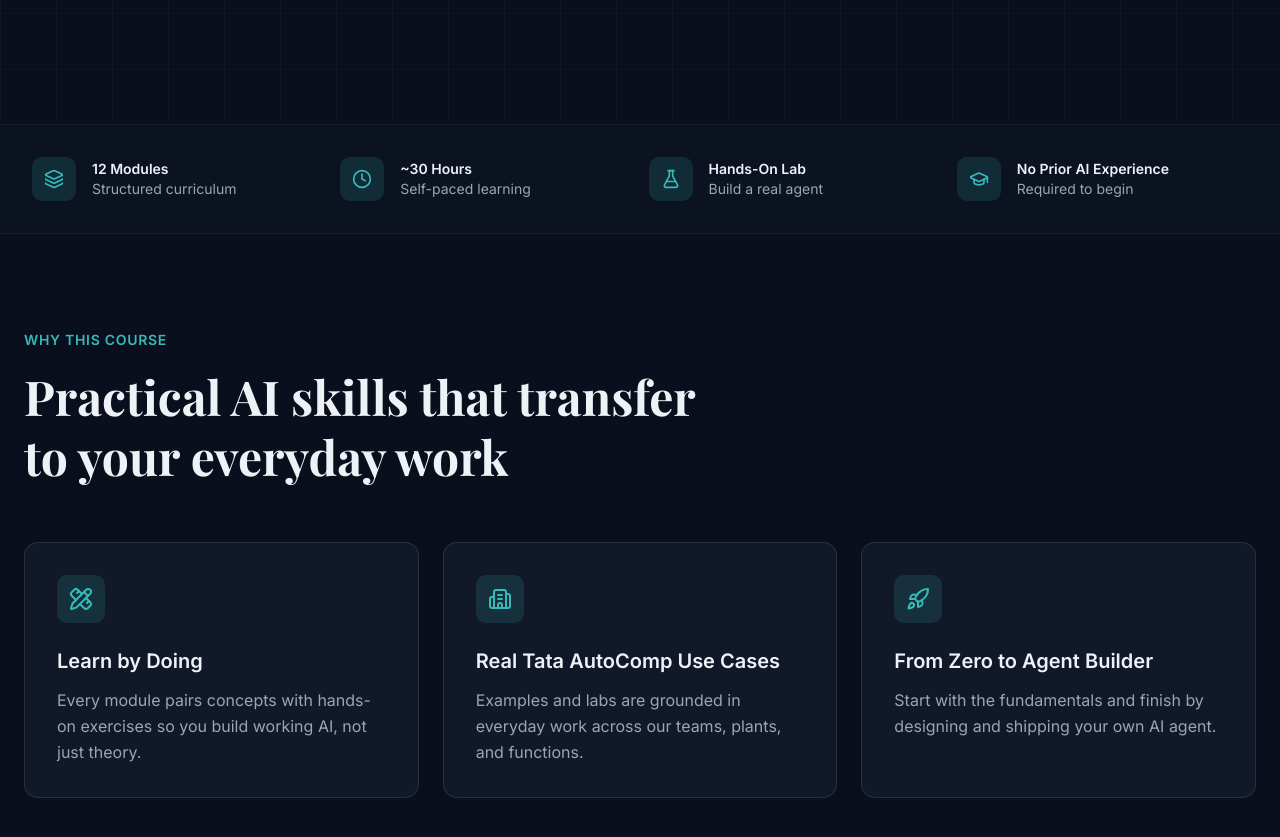
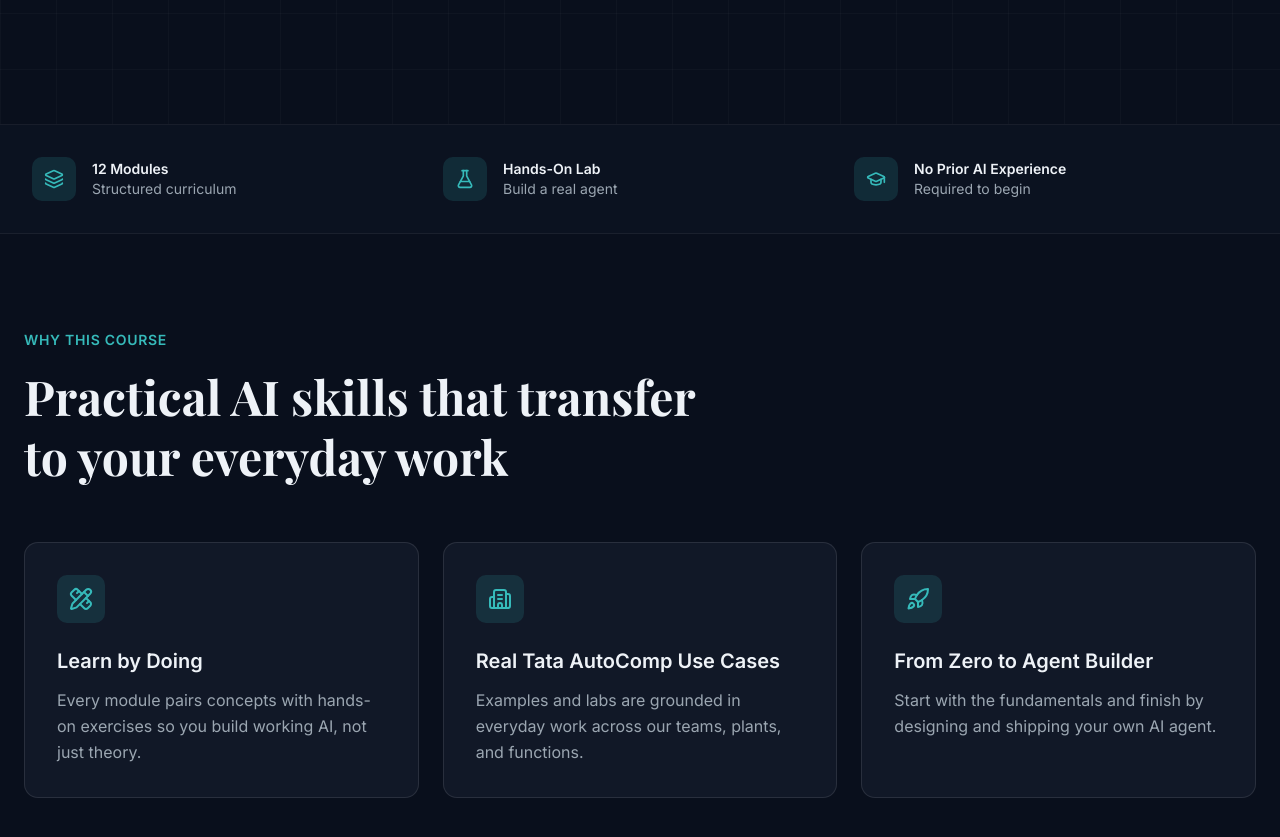
Before and after one commit to tanisha-1234/ai-course63, a Next.js app: page / in a window 1280 px wide. Shown: the part 780-1617 px from the top of the page. Built offline with nearby package versions, Linux system fonts and the light colour scheme; a web font is replaced by a local one.

Commit message:
Update stats-bar.tsx

```diff
--- a/components/stats-bar.tsx
+++ b/components/stats-bar.tsx
@@ -1,8 +1,7 @@
-import { Clock, FlaskConical, GraduationCap, Layers } from 'lucide-react'
+import { FlaskConical, GraduationCap, Layers } from 'lucide-react'
 
 const stats = [
   { icon: Layers, value: '12 Modules', label: 'Structured curriculum' },
-  { icon: Clock, value: '~30 Hours', label: 'Self-paced learning' },
   { icon: FlaskConical, value: 'Hands-On Lab', label: 'Build a real agent' },
   { icon: GraduationCap, value: 'No Prior AI Experience', label: 'Required to begin' },
 ]
@@ -10,7 +9,7 @@ const stats = [
 export function StatsBar() {
   return (
     <section className="border-b border-border/60 bg-card/40">
-      <div className="mx-auto grid max-w-7xl grid-cols-1 gap-px px-6 py-4 sm:grid-cols-2 lg:grid-cols-4">
+      <div className="mx-auto grid max-w-7xl grid-cols-1 gap-px px-6 py-4 sm:grid-cols-2 lg:grid-cols-3">
         {stats.map((stat) => (
           <div key={stat.value} className="flex items-center gap-4 px-2 py-4">
             <span className="flex h-11 w-11 shrink-0 items-center justify-center rounded-lg bg-primary/15 text-primary">
```
